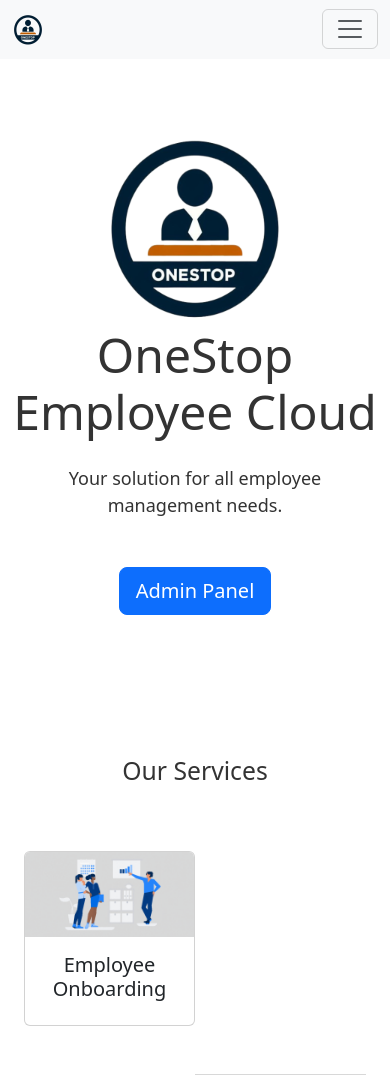
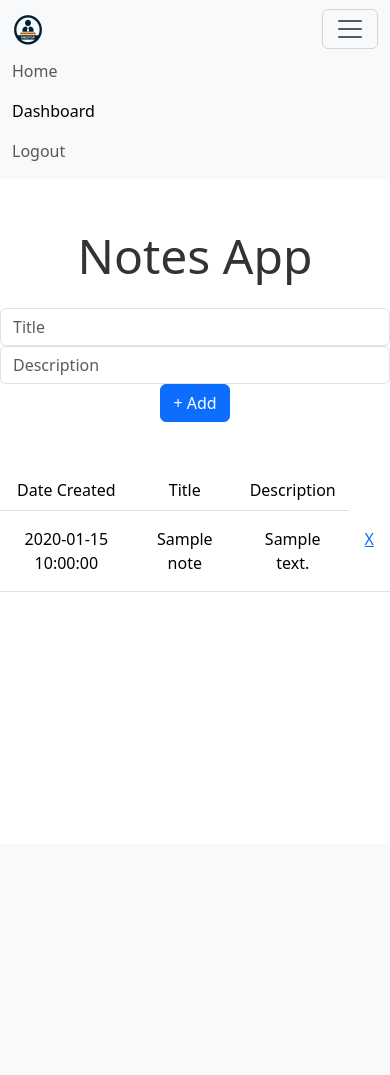
Before and after one commit to isumhansana/aiphp, a PHP site: page /notes/index.php in a window 390 px wide, after a click that opens the changed part. Shown: the top 1075 px of the page. After the commit the page ends 592 px from the top, so only its background shows below. Run offline with PHP 8.4, Linux system fonts and the light colour scheme; the visitor is signed in with stand-in values (Sample User, id 1); tables that the repository leaves empty or names only in its code hold one stand-in row (values such as "Sample post"); some libraries are stand-ins or nearby versions.

Commit message:
modified:   dashboard.php 	modified:   dblogin.php 	modified:   designs/Database.drawio 	new file:   notes/dbnotes.php 	new file:   notes/index.php

```diff
--- a/dblogin.php
+++ b/dblogin.php
@@ -31,7 +31,7 @@
     $user = $result->fetch_assoc();
     // Verify the password
     if ($user['Password']===$pass) {
-        $_SESSION['userloggedin'] = true;
+        $_SESSION['userloggedin'] = $uname;
         // Redirect to the desired page
         header("Location: dashboard.php");
         exit();
--- /dev/null
+++ b/notes/index.php
@@ -0,0 +1,158 @@
+<?php
+    session_start();
+    if(!isset($_SESSION['userloggedin'])) {
+        header('Location: ../login.php');
+        exit();
+    }
+?>
+
+<!doctype html>
+<html lang="en">
+
+<head>
+    <meta charset="utf-8">
+    <meta name="viewport" content="width=device-width, initial-scale=1">
+    <title>OneStop Employee Cloud</title>
+    <link href="https://cdn.jsdelivr.net/npm/bootstrap@5.3.3/dist/css/bootstrap.min.css" rel="stylesheet"
+        integrity="sha384-QWTKZyjpPEjISv5WaRU9OFeRpok6YctnYmDr5pNlyT2bRjXh0JMhjY6hW+ALEwIH" crossorigin="anonymous">
+    <link rel="apple-touch-icon" sizes="180x180" href="../imgs/favicon_io//apple-touch-icon.png">
+    <link rel="icon" type="image/png" sizes="32x32" href="../imgs/favicon_io//favicon-32x32.png">
+    <link rel="icon" type="image/png" sizes="16x16" href="../imgs/favicon_io//favicon-16x16.png">
+    <link rel="manifest" href="../imgs/favicon_io//site.webmanifest">
+    <style>
+        .hero-text {
+            text-align: center;
+            padding: 100px 0;
+            background-color: #f8f9fa;
+            color: #333;
+            font-weight: 100;
+        }
+
+        .hero-text h1 {
+            font-size: 48px;
+            margin-bottom: 24px;
+            font-weight: 300;
+        }
+
+        .hero-text p {
+            font-size: 18px;
+            margin-bottom: 48px;
+        }
+    </style>
+</head>
+
+<body>
+
+    <nav class="navbar navbar-expand-lg bg-body-tertiary">
+        <div class="container-fluid">
+            <a class="navbar-brand" href="index.php"><img src="../imgs/favicon_io/favicon-32x32.png" alt="Logo"></a>
+            <button class="navbar-toggler" type="button" data-bs-toggle="collapse" data-bs-target="#navbarNavDropdown"
+                aria-controls="navbarNavDropdown" aria-expanded="false" aria-label="Toggle navigation">
+                <span class="navbar-toggler-icon"></span>
+            </button>
+            <div class="collapse navbar-collapse" id="navbarNavDropdown">
+                <ul class="navbar-nav">
+                    <li class="nav-item">
+                        <a class="nav-link" aria-current="page" href="../index.php">Home</a>
+                    </li>
+                    <li class="nav-item">
+                        <a class="nav-link active" aria-current="page" href="../dashboard.php">Dashboard</a>
+                    </li>
+                    <li class="nav-item">
+                        <a class="nav-link" aria-current="page" href="../signOut.php">Logout</a>
+                    </li>
+                </ul>
+            </div>
+        </div>
+    </nav>
+
+    <div class="container-md text-center mt-5 hero-text"
+        style="max-width: 700px; padding: 0px; background-color: white;">
+        <h1>Notes App</h1>
+
+        <form action="dbnotes.php" method="post">
+        <div class="row">
+            <div class="col-md-4">
+                <div class="form-group">
+                    <input type="text" class="form-control" id="title" name="title" placeholder="Title" required/>
+                </div>
+            </div>
+            <div class="col-md-6">
+                <div class="form-group">
+                    <input type="text" class="form-control" id="description" name="description" placeholder="Description" required/>
+                </div>
+            </div>
+            <div class="col-md-2 text-right">
+                <button type="submit" class="btn btn-primary">+ Add</button>
+            </div>
+        </div>
+        </form>
+
+        <table class="table mt-5">
+            <thead>
+                <tr>
+                    <th class="hero-text" style="font-weight: 500;">Date Created</th>
+                    <th class="hero-text" style="font-weight: 500;">Title</th>
+                    <th class="hero-text" style="font-weight: 500;">Description</th>
+                </tr>
+            </thead>
+            <tbody>
+                <?php
+                // Connect to the MySQL database
+                $servername = "localhost";
+                $username = "root";
+                $password = "";
+                $dbname = "aiphp";
+
+                $conn = new mysqli($servername, $username, $password, $dbname);
+
+                // Check connection
+                if ($conn->connect_error) {
+                    die("Connection failed: " . $conn->connect_error);
+                }
+
+                // SQL query to select the desired columns from the "Employee" table
+                $sql = "SELECT id,createdDate,title,description FROM note ORDER BY createdDate DESC";
+
+                // Execute the query
+                $result = $conn->query($sql);
+
+                // Check if the query was successful
+                if ($result) {
+                    // Fetch the rows
+                    while ($row = $result->fetch_assoc()) {
+                        // Display the data in table rows
+                        echo "<tr>";
+                        echo "<td class='p-3'>" . $row["createdDate"] . "</td>";
+                        echo "<td class='p-3'>" . $row["title"] . "</td>";
+                        echo "<td class='p-3'>" . $row["description"] . "</td>";
+                        echo "<td class='p-3'> <a href=" . "dbnotes.php?delid=" . $row["id"] . ">X</a> </td>";
+                        echo "</tr>";
+                    }
+                } else {
+                    echo "Error: " . $sql . "<br>" . $conn->error;
+                }
+
+                // Close the connection
+                $conn->close();
+                ?>
+            </tbody>
+        </table>
+
+    </div>
+    </div>
+
+
+
+
+
+
+
+    <script src="https://cdn.jsdelivr.net/npm/bootstrap@5.3.3/dist/js/bootstrap.bundle.min.js"
+        integrity="sha384-YvpcrYf0tY3lHB60NNkmXc5s9fDVZLESaAA55NDzOxhy9GkcIdslK1eN7N6jIeHz" crossorigin="anonymous">
+    </script>
+
+
+</body>
+
+</html>
```
Also changed, not shown: dashboard.php (+7 -0 lines), notes/dbnotes.php (added, +48 -0 lines), 1 other file.
